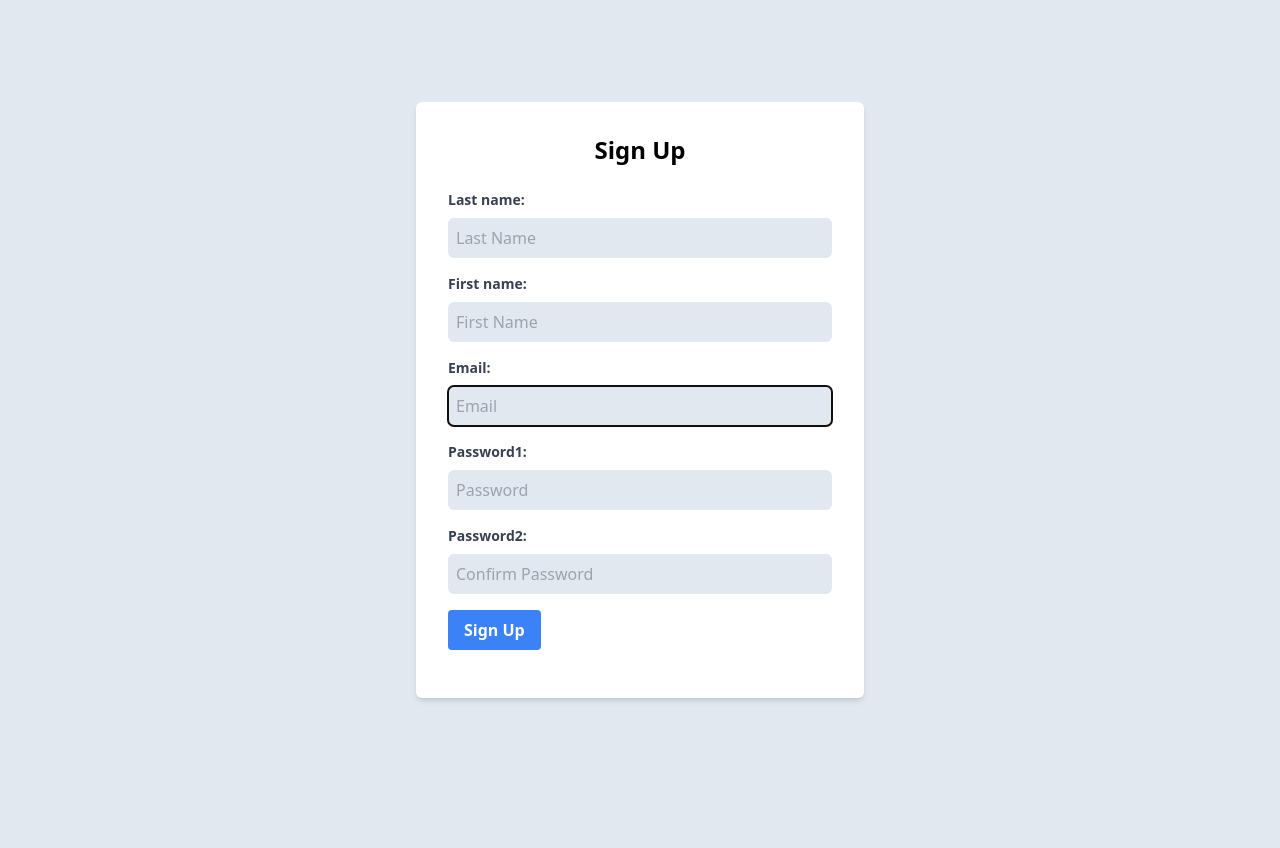
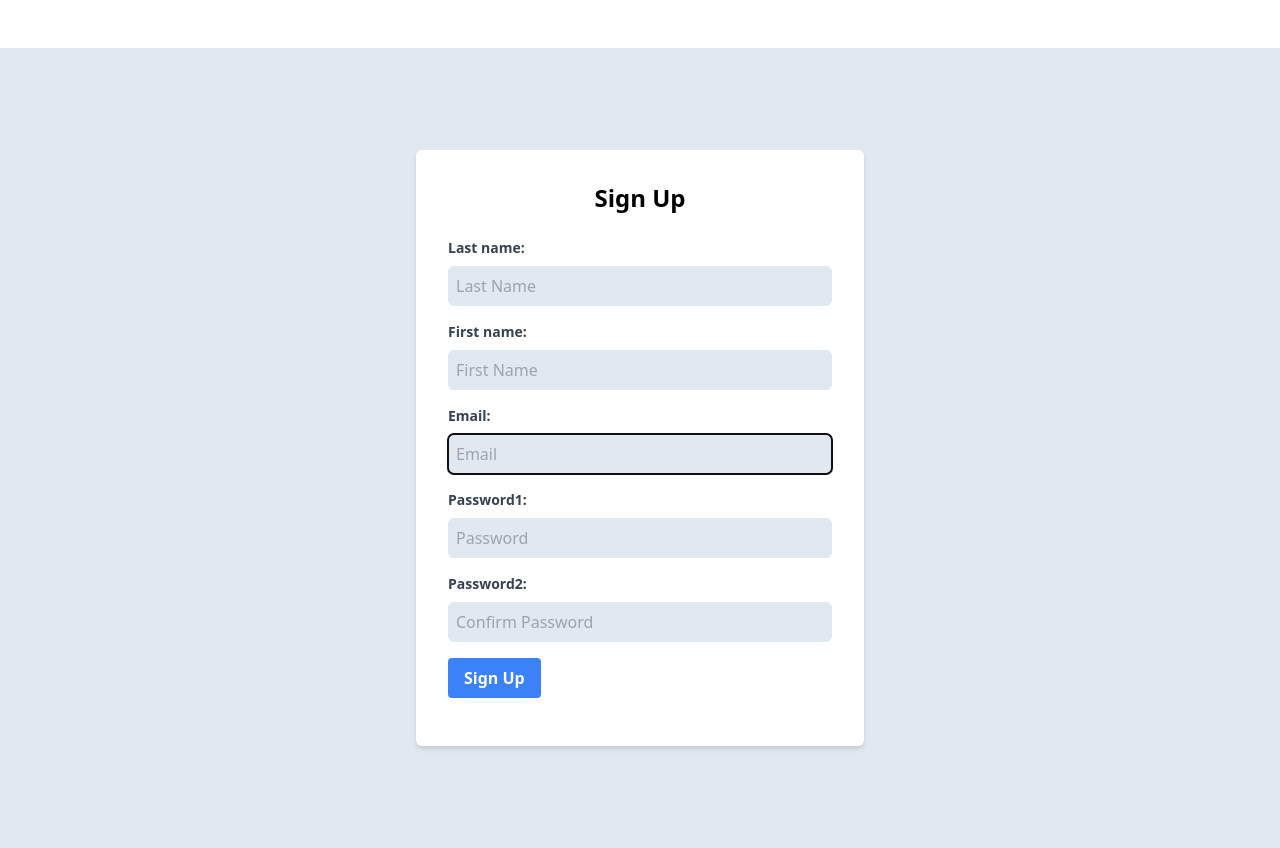
Before and after one commit to Melody-Paul/melogistics, a Django app: page /signup/ in a window 1280 px wide. Shown: the part 112-960 px from the top of the page. Before the commit the page ends 813 px from the top, so only its background shows below. Run offline with Django 5.2, Linux system fonts and the light colour scheme; some libraries are stand-ins or nearby versions; some web fonts are replaced.

Commit message:
edited signup page

```diff
--- a/core/forms.py
+++ b/core/forms.py
@@ -4,8 +4,6 @@ from django.contrib.auth.forms import UserCreationForm
 from .models import User,Order
 from django.contrib.auth.forms import AuthenticationForm
 from django.contrib.auth.models import Permission
-from phonenumber_field.formfields import PhoneNumberField
-from phonenumber_field.widgets import PhoneNumberPrefixWidget
 
 
 
--- a/core/models.py
+++ b/core/models.py
@@ -65,10 +65,7 @@ class Order(models.Model):
     stars = models.IntegerField(default=0)
     completed = models.BooleanField(default=False)
 
-    # class MyModel(models.Model):
-    #     name = models.CharField(max_length=255)
-    #     phone_number = PhoneNumberField()
-    #     fax_number = PhoneNumberField(blank=True)
+
 
     def __str__(self) -> str:
         return f'{self.customer.email} ordered on {self.date_ordered}'
--- a/core/templates/user/signup.html
+++ b/core/templates/user/signup.html
@@ -2,7 +2,7 @@
 {% load static %}
 
 {% block body %}
-<div class='h-screen bg-slate-200 flex items-center mb-0 justify-center'>
+<div class='h-screen bg-slate-200 flex items-center mb-0 justify-center my-12'>
     <div id='form' class='bg-white p-8 rounded-md shadow-md w-full max-w-md'>
         <h2 class='text-2xl font-bold mb-6 text-center'>Sign Up</h2>
         <form method="post">
```
Also changed, not shown: core/views.py (+2 -50 lines).
